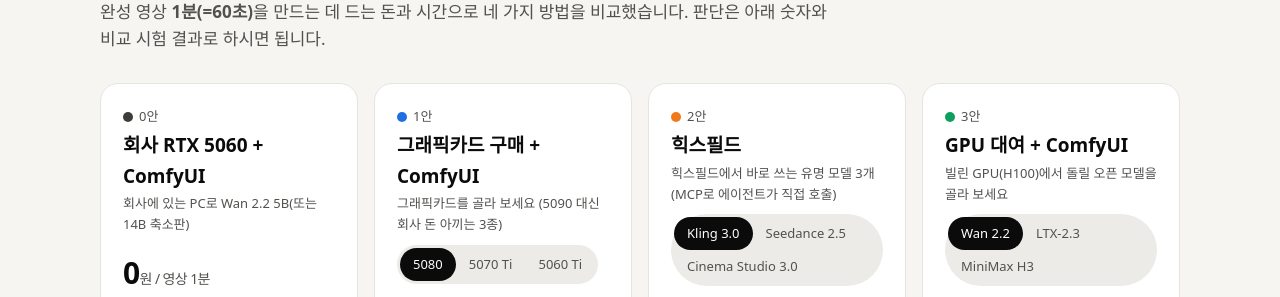
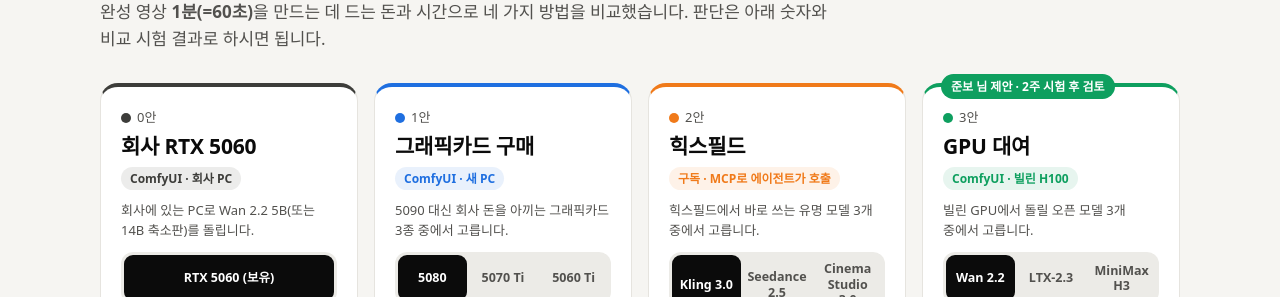
Before and after one commit to simjb23-oss/hurom-video-agent, a plain HTML site: page index.html in a window 1280 px wide. Shown: the part 255-552 px from the top of the page. Drawn offline with Linux system fonts and the light colour scheme; a web font is replaced by a local one.

Commit message:
안 카드 다듬기: 제목·도구 칩 분리, 고르기 버튼 같은 크기, 줄바꿈 정리, 3안 준보 제안 표시, 휴대폰 1열

```diff
--- a/index.html
+++ b/index.html
@@ -76,6 +76,22 @@ footer{padding:30px 0 60px;color:var(--mute);font-size:12px}footer a{color:var(-
 .fade{opacity:0;transform:translateY(14px);transition:opacity .6s,transform .6s}.fade.in{opacity:1;transform:none}
 @media(max-width:1000px){.cards.c4{grid-template-columns:repeat(2,1fr)}}@media(max-width:860px){.cards.c4,.cards{gap:24px}.cards,.status,.calc,.radar,.tl,.pc{grid-template-columns:1fr}.steps{grid-template-columns:repeat(2,1fr)}}
 @media print{nav{display:none}.fade{opacity:1;transform:none}section{break-inside:avoid}}
+
+/* plan cards v2 */
+@media(max-width:640px){.cards.c4{grid-template-columns:minmax(0,1fr)}}
+p,li,dd,.tag{text-wrap:pretty}h1,h2,h3,h4{text-wrap:balance}
+.plan{min-width:0;display:flex;flex-direction:column;border-top:4px solid var(--pc);padding:20px 20px 22px}
+.plan h3{margin:6px 0 0;font-size:21px;line-height:1.3;letter-spacing:-.01em}
+.plan .tool{align-self:flex-start;margin-top:6px;font-size:12px;font-weight:600;color:var(--pc);background:color-mix(in srgb,var(--pc) 10%,#fff);padding:2px 9px;border-radius:99px}
+.plan .desc{font-size:13px;line-height:1.55;color:var(--sub);margin:10px 0 0;min-height:40px}
+.plan .seg{display:grid;grid-template-columns:repeat(3,minmax(0,1fr));gap:2px;width:100%;border-radius:12px;margin:12px 0 0;align-items:stretch}
+.plan .seg button{border-radius:9px;padding:6px 4px;min-height:46px;font-size:12.5px;line-height:1.25;font-weight:600}
+.plan .seg.one{grid-template-columns:1fr}.plan .seg.one button{cursor:default}
+.plan .big{margin:16px 0 0;padding-top:14px;border-top:1px solid var(--line);line-height:1.15}
+.plan .big small{display:block;margin-top:4px;font-size:13px}
+.plan .kv{grid-template-columns:auto minmax(0,1fr);gap:7px 12px;font-size:13.5px;line-height:1.45}.plan .kv dt{white-space:nowrap}
+.plan .note{margin-top:auto;padding-top:12px;font-size:12px}
+.plan .badge{background:var(--pc);top:-13px;left:18px}
 </style></head><body>
 <nav><div class="wrap">
 <a href="#sum">한눈에</a><a href="#cost">비용 계산</a><a href="#res">해상도·길이</a><a href="#flow">일하는 순서</a><a href="#hex">육각형 성능</a><a href="#rank">모델 순위</a><a href="#cmp">안별 비교</a><a href="#test">비교 시험</a><a href="#need">필요한 것</a>
@@ -88,25 +104,26 @@ footer{padding:30px 0 60px;color:var(--mute);font-size:12px}footer a{color:var(-
  <p class="lead">완성 영상 <b>1분(=60초)</b>을 만드는 데 드는 돈과 시간으로 네 가지 방법을 비교했습니다. 판단은 아래 숫자와 비교 시험 결과로 하시면 됩니다.</p>
 
  <div class="cards c4" style="margin-top:30px">
-  <div class="card plan fade">
-   <div class="tag"><span class="dot" style="background:var(--a0)"></span>0안</div><h3>회사 RTX 5060 + ComfyUI</h3>
-   <div class="tag">회사에 있는 PC로 Wan 2.2 5B(또는 14B 축소판)</div>
+  <div class="card plan fade" style="--pc:var(--a0)">
+   <div class="tag"><span class="dot" style="background:var(--a0)"></span>0안</div><h3>회사 RTX 5060</h3><span class="tool">ComfyUI · 회사 PC</span>
+   <p class="desc">회사에 있는 PC로 Wan 2.2 5B(또는 14B 축소판)를 돌립니다.</p>
+   <div class="seg one"><button class="on" tabindex="-1">RTX 5060 (보유)</button></div>
    <div class="big">0<small>원 / 영상 1분</small></div>
    <dl class="kv"><dt>1분 순수 생성</dt><dd>3~6시간</dd><dt>첫 영상까지</dt><dd>3~5일</dd><dt>처음 드는 돈</dt><dd>0원</dd><dt>품질</dt><dd>중하 (480~720p)</dd></dl></div>
-  <div class="card plan fade"><div class="tag"><span class="dot" style="background:var(--a1)"></span>1안</div><h3>그래픽카드 구매 + ComfyUI</h3>
-   <div class="tag">그래픽카드를 골라 보세요 (5090 대신 회사 돈 아끼는 3종)</div>
-   <div class="seg" id="gpu" style="margin:10px 0 2px;flex-wrap:wrap"><button data-g="0" class="on">5080</button><button data-g="1">5070 Ti</button><button data-g="2">5060 Ti</button></div>
+  <div class="card plan fade" style="--pc:var(--a1)"><div class="tag"><span class="dot" style="background:var(--a1)"></span>1안</div><h3>그래픽카드 구매</h3><span class="tool">ComfyUI · 새 PC</span>
+   <p class="desc">5090 대신 회사 돈을 아끼는 그래픽카드 3종 중에서 고릅니다.</p>
+   <div class="seg" id="gpu"><button data-g="0" class="on">5080</button><button data-g="1">5070 Ti</button><button data-g="2">5060 Ti</button></div>
    <div class="big"><span id="g1p">450</span><small>만원 · 처음 PC 값</small></div>
    <dl class="kv"><dt>그래픽카드</dt><dd id="g1n">RTX 5080 16GB</dd><dt>영상 1분</dt><dd>0원</dd><dt>카드 시세</dt><dd id="g1c">약 250만원</dd><dt>1분 순수 생성</dt><dd id="g1t">1.2~2시간</dd><dt>첫 영상까지</dt><dd>2~4주</dd><dt>품질</dt><dd id="g1q">중 (14B 축소판)</dd></dl>
-   <p class="note" style="margin-top:8px">참고: RTX 5090(32GB)은 PC 약 1,600만원 · 1분 순수 생성 1~1.5시간</p></div>
-  <div class="card plan fade"><div class="tag"><span class="dot" style="background:var(--a2)"></span>2안</div><h3>힉스필드</h3>
-   <div class="tag">힉스필드에서 바로 쓰는 유명 모델 3개 (MCP로 에이전트가 직접 호출)</div>
-   <div class="seg" id="m2" style="margin:10px 0 2px;flex-wrap:wrap"><button data-i="0" class="on">Kling 3.0</button><button data-i="1">Seedance 2.5</button><button data-i="2">Cinema Studio 3.0</button></div>
+   <p class="note">참고: RTX 5090(32GB)은 PC 약 1,600만원 · 1분 순수 생성 1~1.5시간</p></div>
+  <div class="card plan fade" style="--pc:var(--a2)"><div class="tag"><span class="dot" style="background:var(--a2)"></span>2안</div><h3>힉스필드</h3><span class="tool">구독 · MCP로 에이전트가 호출</span>
+   <p class="desc">힉스필드에서 바로 쓰는 유명 모델 3개 중에서 고릅니다.</p>
+   <div class="seg" id="m2"><button data-i="0" class="on">Kling 3.0</button><button data-i="1">Seedance 2.5</button><button data-i="2">Cinema Studio 3.0</button></div>
    <div class="big">12.9<small>만원 / 영상 1분</small></div>
    <dl class="kv"><dt>1분 순수 생성</dt><dd id="m2t">18~30분</dd><dt>한 번 최대</dt><dd id="m2l">15초</dd><dt>해상도</dt><dd id="m2r">720p · 1080p · 4K</dd><dt>잘하는 것</dt><dd id="m2f">여러 컷 · 소리 맞춤 · 동작</dd><dt>첫 영상까지</dt><dd>1~2일</dd><dt>처음 드는 돈</dt><dd>0원 (월 $49~)</dd></dl></div>
-  <div class="card plan fade"><div class="tag"><span class="dot" style="background:var(--a3)"></span>3안</div><h3>GPU 대여 + ComfyUI</h3>
-   <div class="tag">빌린 GPU(H100)에서 돌릴 오픈 모델을 골라 보세요</div>
-   <div class="seg" id="m3" style="margin:10px 0 2px;flex-wrap:wrap"><button data-i="0" class="on">Wan 2.2</button><button data-i="1">LTX-2.3</button><button data-i="2">MiniMax H3</button></div>
+  <div class="card plan fade" style="--pc:var(--a3)"><span class="badge">준보 님 제안 · 2주 시험 후 검토</span><div class="tag"><span class="dot" style="background:var(--a3)"></span>3안</div><h3>GPU 대여</h3><span class="tool">ComfyUI · 빌린 H100</span>
+   <p class="desc">빌린 GPU에서 돌릴 오픈 모델 3개 중에서 고릅니다.</p>
+   <div class="seg" id="m3"><button data-i="0" class="on">Wan 2.2</button><button data-i="1">LTX-2.3</button><button data-i="2">MiniMax H3</button></div>
    <div class="big">3.2<small>만원 / 영상 1분</small></div>
    <dl class="kv"><dt>1분 순수 생성</dt><dd id="m3t">40분~1시간</dd><dt>품질</dt><dd id="m3q">중</dd><dt>라이선스</dt><dd id="m3c">상업 사용 무료</dd><dt>제품 학습(LoRA)</dt><dd id="m3o">됨</dd><dt>첫 영상까지</dt><dd>1~2주</dd></dl></div>
  </div>
```
